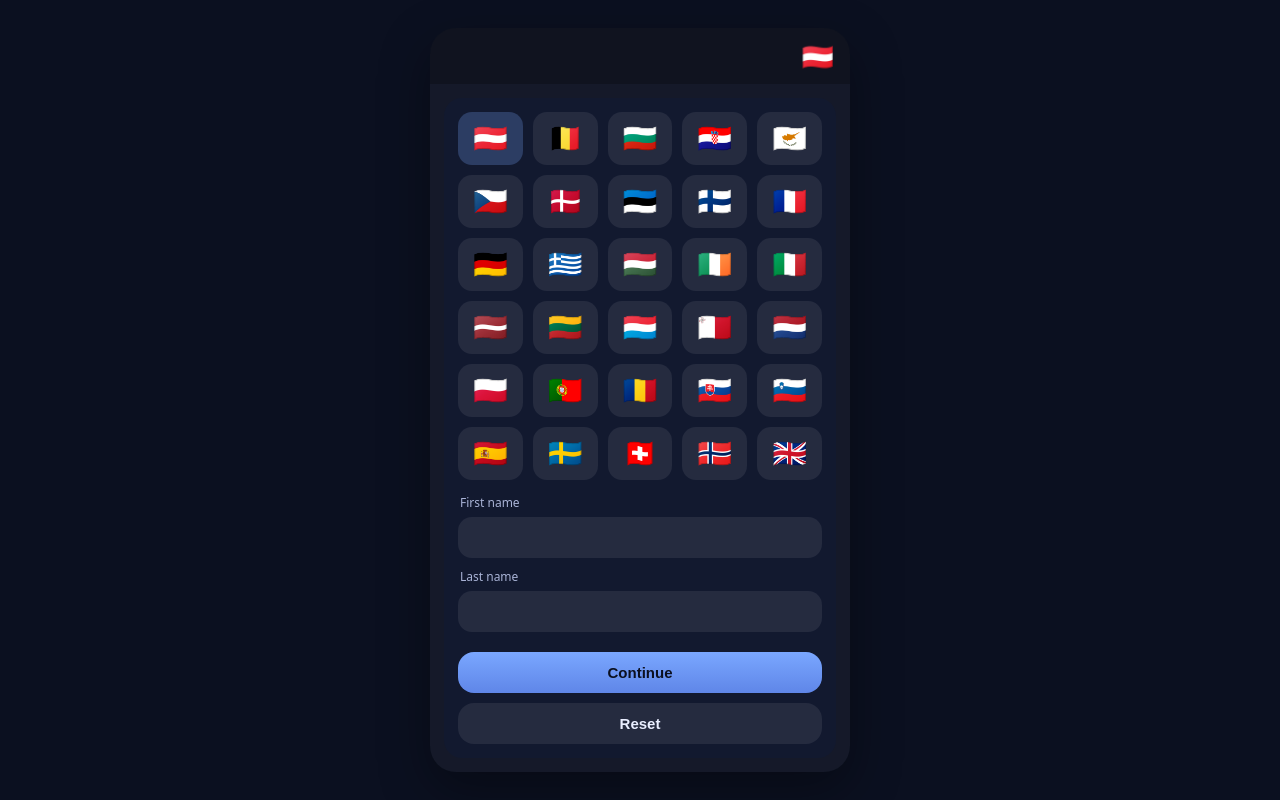
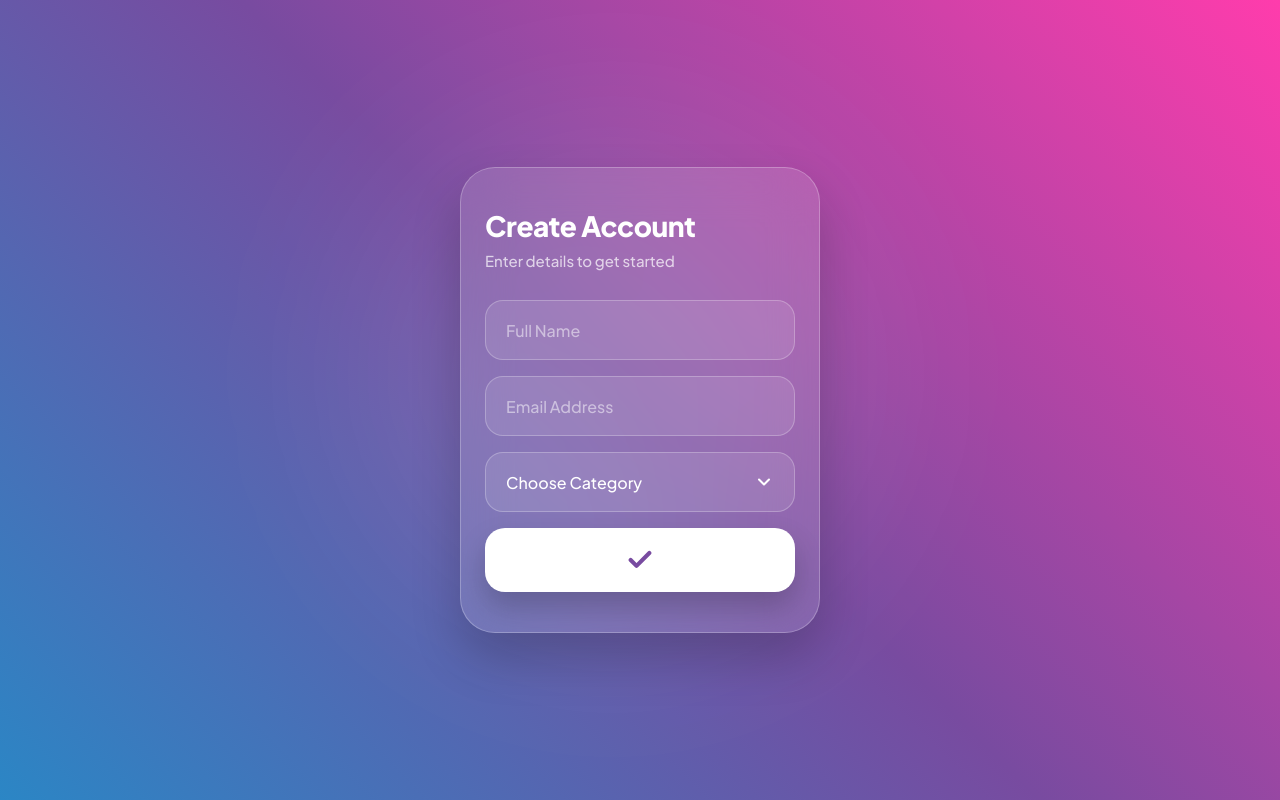
Before and after one commit to jlgotege/kugkuyg, a plain HTML site: page index.html in a window 1280 px wide. Drawn offline with Linux system fonts and the light colour scheme.

Commit message:
Update index.html

```diff
--- a/index.html
+++ b/index.html
@@ -1,337 +1,358 @@
-<!doctype html>
+<!DOCTYPE html>
 <html lang="en">
 <head>
-  <meta charset="UTF-8" />
-  <meta name="viewport" content="width=device-width, initial-scale=1.0" />
-  <title>Mobile Flow</title>
+    <meta charset="UTF-8">
+    <meta name="viewport" content="width=device-width, initial-scale=1.0, maximum-scale=1.0, user-scalable=no">
+    <title>Vibrant UI Fixed</title>
+    <link href="https://fonts.googleapis.com/css2?family=Plus+Jakarta+Sans:wght@500;700;800&display=swap" rel="stylesheet">
     <style>
-    :root{
-      --bg:#0b1020;
-      --card:#121a33;
-      --text:#e9eeff;
-      --muted:#a9b3d6;
-      --accent:#7aa7ff;
-      --good:#34d399;
-      --shadow: 0 18px 50px rgba(0,0,0,.35);
-      --radius: 18px;
-    }
-    *{box-sizing:border-box}
-    body{
-      margin:0;
-      font-family: system-ui, -apple-system, Segoe UI, Roboto, Arial, sans-serif;
-      background: var(--bg);
-      color:var(--text);
-      min-height:100vh;
-      display:flex;
-      align-items:center;
-      justify-content:center;
-      padding:16px;
-    }
-    .phone{
-      width:min(420px, 100%);
-      background: rgba(255,255,255,.04);
-      border-radius: 26px;
-      box-shadow: var(--shadow);
-      overflow:hidden;
-    }
-    header{
-      padding:14px 16px;
-      display:flex;
-      justify-content:space-between;
-      align-items:center;
-      background: rgba(0,0,0,.25);
-      min-height:56px;
-      gap:10px;
-    }
-    .header-left{
-      flex:1;
-      font-size:14px;
-      color:var(--text);
-      white-space:nowrap;
-      overflow:hidden;
-      text-overflow:ellipsis;
-      opacity:.9;
-    }
-    .chosen{ font-size:26px; line-height:1; }
-
-    .content{ padding:14px }
-
-    .card{
-      background: rgba(18,26,51,.7);
-      border-radius: var(--radius);
-      padding:14px;
+        :root {
+            --bg-gradient: linear-gradient(225deg, #FF3CAC 0%, #784BA0 50%, #2B86C5 100%);
+            --glass: rgba(255, 255, 255, 0.12);
+            --glass-border: rgba(255, 255, 255, 0.25);
+            --text-white: #ffffff;
+            --accent-green: #00ff88;
         }
 
-    .flags{
-      display:grid;
-      grid-template-columns: repeat(5, 1fr);
-      gap:10px;
-    }
-    .flag-btn{
-      border:none;
-      background: rgba(255,255,255,.08);
-      border-radius:14px;
-      font-size:28px;
-      padding:10px 0;
-      cursor:pointer;
-      touch-action: manipulation;
-      user-select:none;
-      transition: transform .08s ease, background .2s ease;
-    }
-    .flag-btn:active{ transform: scale(.98); }
-    .flag-btn.selected{
-      background: rgba(122,167,255,.25);
+        * {
+            box-sizing: border-box;
+            margin: 0;
+            padding: 0;
+            -webkit-tap-highlight-color: transparent;
         }
 
-    .form{
-      margin-top:14px;
-      display:grid;
-      gap:10px;
-    }
-    label{
-      font-size:12px;
-      color:var(--muted);
-      display:block;
-      margin:0 0 6px 2px;
-    }
-    input{
-      width:100%;
-      padding:12px;
-      border-radius:14px;
-      border:none;
-      background: rgba(255,255,255,.08);
-      color:var(--text);
-      font-size:15px;
-      outline:none;
-    }
-    input::placeholder{ color: rgba(233,238,255,.35); }
-
-    .actions{
-      display:grid;
-      gap:10px;
-      margin-top:10px;
-    }
-    .btn{
-      padding:12px;
-      border-radius:16px;
-      border:none;
-      font-size:15px;
-      font-weight:600;
-      cursor:pointer;
-      touch-action: manipulation;
-      user-select:none;
-    }
-    .btn.primary{
-      background: linear-gradient(180deg, #7aa7ff, #5f86e8);
-      color:#0b1020;
-    }
-    .btn.secondary{
-      background: rgba(255,255,255,.08);
-      color:var(--text);
-    }
-    .btn:disabled{ opacity:.6; cursor:not-allowed; }
-
-    /* RESULT */
-    .result{ display:none; padding:14px }
-    .result.active{ display:block }
-
-    .passport-area{
-      height:48vh;
-      max-height: 430px;
-      min-height: 260px;
-      display:flex;
-      align-items:center;
-      justify-content:center;
-      background: rgba(0,0,0,.25);
-    }
-    .passport-area img{
-      width:100%;
-      height:100%;
-      object-fit:contain;
+        body {
+            font-family: 'Plus Jakarta Sans', sans-serif;
+            background: var(--bg-gradient);
+            background-attachment: fixed;
+            min-height: 100vh;
+            display: flex;
+            justify-content: center;
+            align-items: center;
+            overflow: hidden;
+            position: fixed;
+            width: 100%;
         }
 
-    .check-area{
-      height:34vh;
-      max-height: 320px;
-      min-height: 190px;
-      display:flex;
-      align-items:center;
-      justify-content:center;
-    }
-    .check{
-      width:120px;
-      height:120px;
-      border-radius:50%;
-      background: rgba(52,211,153,.2);
-      display:flex;
-      align-items:center;
-      justify-content:center;
-      box-shadow: 0 18px 45px rgba(52,211,153,.18);
-    }
-    .check svg{
-      width:64px;
-      height:64px;
-      stroke:var(--good);
-      stroke-width:10;
-      fill:none;
-      stroke-linecap: round;
-      stroke-linejoin: round;
+        .bg-glow {
+            position: absolute;
+            width: 500px;
+            height: 500px;
+            background: rgba(255, 255, 255, 0.1);
+            filter: blur(100px);
+            border-radius: 50%;
+            z-index: 0;
+            animation: move 20s infinite alternate;
         }
 
-    /* LOADING (spinner only) */
-    .loading{
-      position:fixed;
-      inset:0;
-      background: rgba(0,0,0,.6);
-      display:none;
-      align-items:center;
-      justify-content:center;
-      z-index:999;
-      backdrop-filter: blur(6px);
+        @keyframes move {
+            from { transform: translate(-30%, -30%); }
+            to { transform: translate(30%, 30%); }
         }
-    .loading.active{ display:flex }
-    .spinner{
-      width:48px;
-      height:48px;
-      border-radius:50%;
-      border:4px solid rgba(255,255,255,.2);
-      border-top-color:#7aa7ff;
-      animation: spin 1s linear infinite;
+
+        .glass-card {
+            position: relative;
+            z-index: 10;
+            width: 90%;
+            max-width: 360px;
+            background: var(--glass);
+            backdrop-filter: blur(25px);
+            -webkit-backdrop-filter: blur(25px);
+            border: 1px solid var(--glass-border);
+            border-radius: 35px;
+            padding: 40px 24px;
+            box-shadow: 0 25px 50px rgba(0, 0, 0, 0.2);
+            transition: all 0.6s cubic-bezier(0.19, 1, 0.22, 1);
         }
-    @keyframes spin{ to{transform:rotate(360deg)} }
+
+        .header h1 {
+            font-size: 28px;
+            font-weight: 800;
+            color: var(--text-white);
+            margin-bottom: 8px;
+            letter-spacing: -0.5px;
+        }
+
+        .header p {
+            font-size: 15px;
+            color: rgba(255, 255, 255, 0.7);
+            margin-bottom: 30px;
+        }
+
+        .input-wrapper {
+            margin-bottom: 16px;
+            position: relative;
+            width: 100%;
+        }
+
+        input, .select-box {
+            width: 100%;
+            height: 60px;
+            padding: 0 20px;
+            background: rgba(255, 255, 255, 0.1);
+            border: 1px solid var(--glass-border);
+            border-radius: 18px;
+            font-size: 16px;
+            color: white;
+            outline: none;
+            transition: 0.3s ease;
+            font-family: inherit;
+            display: flex;
+            align-items: center;
+            justify-content: space-between;
+        }
+
+        input::placeholder { color: rgba(255, 255, 255, 0.5); }
+
+        input:focus, .select-box.active-border {
+            background: rgba(255, 255, 255, 0.18);
+            border-color: rgba(255, 255, 255, 0.8);
+        }
+
+        /* Исправленный Select */
+        .select-wrapper {
+            position: relative;
+            cursor: pointer;
+            z-index: 50;
+        }
+
+        .select-box span {
+            pointer-events: none;
+            white-space: nowrap;
+            overflow: hidden;
+            text-overflow: ellipsis;
+        }
+
+        .select-box svg {
+            transition: transform 0.3s ease;
+            flex-shrink: 0;
+            margin-left: 10px;
+        }
+
+        .select-box.active-border svg {
+            transform: rotate(180deg);
+        }
+
+        .options-menu {
+            position: absolute;
+            top: calc(100% + 8px);
+            left: 0;
+            right: 0;
+            background: rgba(30, 30, 40, 0.95);
+            backdrop-filter: blur(15px);
+            border-radius: 18px;
+            padding: 8px;
+            opacity: 0;
+            transform: translateY(-10px);
+            pointer-events: none;
+            transition: 0.3s cubic-bezier(0.4, 0, 0.2, 1);
+            border: 1px solid var(--glass-border);
+            box-shadow: 0 15px 30px rgba(0,0,0,0.3);
+        }
+
+        .options-menu.active {
+            opacity: 1;
+            transform: translateY(0);
+            pointer-events: all;
+        }
+
+        .option {
+            padding: 14px 16px;
+            border-radius: 12px;
+            color: white;
+            font-size: 15px;
+            font-weight: 500;
+            transition: 0.2s;
+        }
+        .option:hover { background: rgba(255,255,255,0.15); }
+
+        /* Кнопка */
+        .btn-confirm {
+            width: 100%;
+            height: 64px;
+            background: #ffffff;
+            border: none;
+            border-radius: 20px;
+            margin-top: 15px;
+            cursor: pointer;
+            box-shadow: 0 15px 30px rgba(0,0,0,0.2);
+            display: flex;
+            justify-content: center;
+            align-items: center;
+            transition: transform 0.2s cubic-bezier(0.175, 0.885, 0.32, 1.275);
+        }
+
+        .btn-confirm svg { stroke: #784BA0; }
+        .btn-confirm:active { transform: scale(0.94); }
+
+        /* Успех */
+        #success-screen {
+            position: fixed;
+            inset: 0;
+            background: rgba(0, 0, 0, 0.25);
+            backdrop-filter: blur(40px) saturate(160%);
+            -webkit-backdrop-filter: blur(40px) saturate(160%);
+            display: flex;
+            justify-content: center;
+            align-items: center;
+            z-index: 100;
+            visibility: hidden;
+            opacity: 0;
+            transition: 0.8s ease;
+        }
+
+        #success-screen.show { visibility: visible; opacity: 1; }
+
+        .success-icon {
+            width: 120px;
+            height: 120px;
+            background: var(--accent-green);
+            border-radius: 50%;
+            display: flex;
+            justify-content: center;
+            align-items: center;
+            box-shadow: 0 0 60px rgba(0, 255, 136, 0.5);
+            transform: scale(0.4);
+            transition: 0.7s cubic-bezier(0.34, 1.56, 0.64, 1);
+        }
+
+        #success-screen.show .success-icon { transform: scale(1); }
+
+        /* Конфетти */
+        #confetti-container {
+            position: fixed;
+            inset: 0;
+            pointer-events: none;
+            z-index: 200;
+            overflow: hidden;
+        }
+
+        .particle {
+            position: absolute;
+            border-radius: 2px;
+            animation: fall linear forwards;
+        }
+
+        @keyframes fall {
+            0% { transform: translateY(-10vh) rotate(0deg); }
+            100% { transform: translateY(110vh) rotate(720deg); }
+        }
     </style>
 </head>
-
 <body>
 
-  <!-- FORM SCREEN -->
-  <div class="phone" id="screenForm">
-    <header>
-      <div class="header-left"></div>
-      <div class="chosen" id="chosenFlag">🇪🇺</div>
-    </header>
+    <div class="bg-glow"></div>
 
-    <div class="content">
-      <div class="card">
-        <div class="flags" id="flagsGrid"></div>
-
-        <div class="form">
-          <div>
-            <label for="firstName">First name</label>
-            <input id="firstName" placeholder="" autocomplete="off" />
-          </div>
-          <div>
-            <label for="lastName">Last name</label>
-            <input id="lastName" placeholder="" autocomplete="off" />
+    <div class="glass-card" id="mainCard">
+        <div class="header">
+            <h1>Create Account</h1>
+            <p>Enter details to get started</p>
         </div>
 
-          <div class="actions">
-            <button class="btn primary" id="btnContinue">Continue</button>
-            <button class="btn secondary" id="btnReset">Reset</button>
+        <div class="input-wrapper">
+            <input type="text" placeholder="Full Name">
         </div>
+
+        <div class="input-wrapper">
+            <input type="email" placeholder="Email Address">
         </div>
+
+        <div class="input-wrapper select-wrapper">
+            <div class="select-box" id="selectBtn">
+                <span id="selectedText">Choose Category</span>
+                <svg width="20" height="20" viewBox="0 0 24 24" fill="none" stroke="white" stroke-width="2.5" stroke-linecap="round" stroke-linejoin="round"><path d="M6 9l6 6 6-6"/></svg>
             </div>
+            <div class="options-menu" id="optionsMenu">
+                <div class="option">Clothing</div>
+                <div class="option">Sweets</div>
+                <div class="option">Bikes</div>
+                <div class="option">Phones</div>
             </div>
         </div>
 
-  <!-- RESULT SCREEN -->
-  <div class="phone result" id="screenResult">
-    <header>
-      <div class="header-left" id="resultName"></div>
-      <div class="chosen" id="resultFlag">🇪🇺</div>
-    </header>
+        <button class="btn-confirm" id="submitBtn">
+            <svg width="28" height="28" viewBox="0 0 24 24" fill="none" stroke-width="3.5" stroke-linecap="round" stroke-linejoin="round">
+                <polyline points="20 6 9 17 4 12"></polyline>
+            </svg>
+        </button>
+    </div>
 
-    <div class="passport-area">
-      <img src="https://i.ibb.co/QFjPZQzR/image.png" alt="">
-    </div>
-    <div class="check-area">
-      <div class="check" aria-label="success">
-        <svg viewBox="0 0 100 100">
-          <path d="M20 52 L42 72 L80 30"/>
+    <div id="success-screen">
+        <div class="success-icon">
+            <svg width="60" height="60" viewBox="0 0 24 24" fill="none" stroke="white" stroke-width="4.5" stroke-linecap="round" stroke-linejoin="round">
+                <polyline points="20 6 9 17 4 12"></polyline>
             </svg>
         </div>
     </div>
-  </div>
 
-  <!-- LOADING -->
-  <div class="loading" id="loading">
-    <div class="spinner"></div>
-  </div>
+    <div id="confetti-container"></div>
 
     <script>
-    const EU_FLAGS = [
-      "🇦🇹","🇧🇪","🇧🇬","🇭🇷","🇨🇾",
-      "🇨🇿","🇩🇰","🇪🇪","🇫🇮","🇫🇷",
-      "🇩🇪","🇬🇷","🇭🇺","🇮🇪","🇮🇹",
-      "🇱🇻","🇱🇹","🇱🇺","🇲🇹","🇳🇱",
-      "🇵🇱","🇵🇹","🇷🇴","🇸🇰","🇸🇮",
-      "🇪🇸","🇸🇪","🇨🇭","🇳🇴","🇬🇧"
-    ];
+        const selectBtn = document.getElementById('selectBtn');
+        const optionsMenu = document.getElementById('optionsMenu');
+        const options = document.querySelectorAll('.option');
+        const selectedText = document.getElementById('selectedText');
+        const submitBtn = document.getElementById('submitBtn');
+        const successScreen = document.getElementById('success-screen');
+        const mainCard = document.getElementById('mainCard');
+        const confettiContainer = document.getElementById('confetti-container');
 
-    const flagsGrid = document.getElementById("flagsGrid");
-    const chosenFlag = document.getElementById("chosenFlag");
-    const resultFlag = document.getElementById("resultFlag");
-    const resultName = document.getElementById("resultName");
-    const loading = document.getElementById("loading");
+        // Исправленная логика селекта
+        selectBtn.addEventListener('click', (e) => {
+            e.stopPropagation();
+            const isActive = optionsMenu.classList.toggle('active');
+            selectBtn.classList.toggle('active-border', isActive);
+        });
 
-    const screenForm = document.getElementById("screenForm");
-    const screenResult = document.getElementById("screenResult");
+        options.forEach(opt => {
+            opt.addEventListener('click', (e) => {
+                e.stopPropagation();
+                selectedText.innerText = opt.innerText;
+                selectedText.style.color = "white";
+                optionsMenu.classList.remove('active');
+                selectBtn.classList.remove('active-border');
+            });
+        });
 
-    const firstName = document.getElementById("firstName");
-    const lastName = document.getElementById("lastName");
+        window.onclick = () => {
+            optionsMenu.classList.remove('active');
+            selectBtn.classList.remove('active-border');
+        };
 
-    const btnContinue = document.getElementById("btnContinue");
-    const btnReset = document.getElementById("btnReset");
+        // Бесконечные конфетти
+        function createParticle() {
+            const colors = ['#00ff88', '#ffffff', '#ff0077', '#00d4ff', '#ffff00', '#ff9500'];
+            const p = document.createElement('div');
+            p.className = 'particle';
+            const size = Math.random() * 10 + 6 + 'px';
+            p.style.width = size;
+            p.style.height = (Math.random() > 0.5 ? size : '4px'); // Разные формы
+            p.style.left = Math.random() * 100 + 'vw';
+            p.style.top = '-20px';
+            p.style.backgroundColor = colors[Math.floor(Math.random() * colors.length)];
 
-    let selected = EU_FLAGS[0];
+            const duration = Math.random() * 2.5 + 2;
+            p.style.animationDuration = duration + 's';
 
-    function renderFlags(){
-      flagsGrid.innerHTML = "";
-      EU_FLAGS.forEach(f => {
-        const b = document.createElement("button");
-        b.className = "flag-btn" + (f === selected ? " selected" : "");
-        b.type = "button";
-        b.textContent = f;
-        b.addEventListener("click", () => {
-          selected = f;
-          chosenFlag.textContent = f;
-          renderFlags();
-          if (navigator.vibrate) navigator.vibrate(20);
-        });
-        flagsGrid.appendChild(b);
-      });
-      chosenFlag.textContent = selected;
+            confettiContainer.appendChild(p);
+            setTimeout(() => p.remove(), duration * 1000);
         }
 
-    renderFlags();
+        // Финальное действие
+        submitBtn.addEventListener('click', () => {
+            successScreen.classList.add('show');
+            mainCard.style.transform = 'scale(0.8) translateY(30px)';
+            mainCard.style.opacity = '0';
+            mainCard.style.pointerEvents = 'none';
 
-    btnContinue.addEventListener("click", async () => {
-      // keep fields as entered (no auto-fill)
-      const fn = (firstName.value || "").trim();
-      const ln = (lastName.value || "").trim();
-      const full = (fn + " " + ln).trim();
+            // Непрерывный поток
+            setInterval(createParticle, 60);
 
-      btnContinue.disabled = true;
-      btnReset.disabled = true;
-
-      loading.classList.add("active");
-      await new Promise(r => setTimeout(r, 2500)); // longer loading
-      loading.classList.remove("active");
-
-      resultFlag.textContent = selected;
-      resultName.textContent = full;
-
-      screenForm.style.display = "none";
-      screenResult.classList.add("active");
-    });
-
-    btnReset.addEventListener("click", () => {
-      firstName.value = "";
-      lastName.value = "";
-      btnContinue.disabled = false;
-      btnReset.disabled = false;
+            // Мощный залп в начале
+            for(let i=0; i<50; i++) {
+                setTimeout(createParticle, Math.random() * 800);
+            }
         });
     </script>
-
 </body>
 </html>
```
Lines whose indentation alone changed are shown as unchanged.
